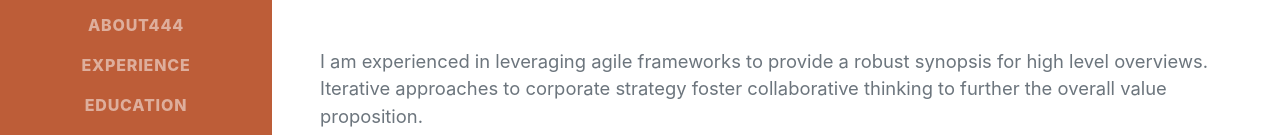
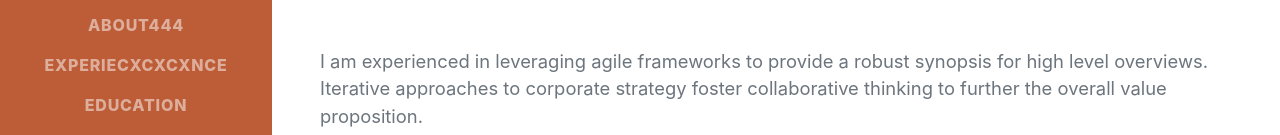
Before and after one commit to jeanlozano/jeanlozano.github.io, a plain HTML site: page index.html in a window 1280 px wide. Shown: the part 367-502 px from the top of the page. Drawn offline with nearby package versions, Linux system fonts and the light colour scheme; a web font is replaced by a local one.

Commit message:
Update index.html

```diff
--- a/index.html
+++ b/index.html
@@ -24,7 +24,7 @@
             <div class="collapse navbar-collapse" id="navbarSupportedContent">
                 <ul class="navbar-nav">
                     <li class="nav-item"><a class="nav-link js-scroll-trigger" href="#about">About444</a></li>
-                    <li class="nav-item"><a class="nav-link js-scroll-trigger" href="#experience">Experience</a></li>
+                    <li class="nav-item"><a class="nav-link js-scroll-trigger" href="#experience">ExperieCXCXCXnce</a></li>
                     <li class="nav-item"><a class="nav-link js-scroll-trigger" href="#education">Education</a></li>
                     <li class="nav-item"><a class="nav-link js-scroll-trigger" href="#skills">Skills</a></li>
                     <li class="nav-item"><a class="nav-link js-scroll-trigger" href="#interests">Interests</a></li>
```
